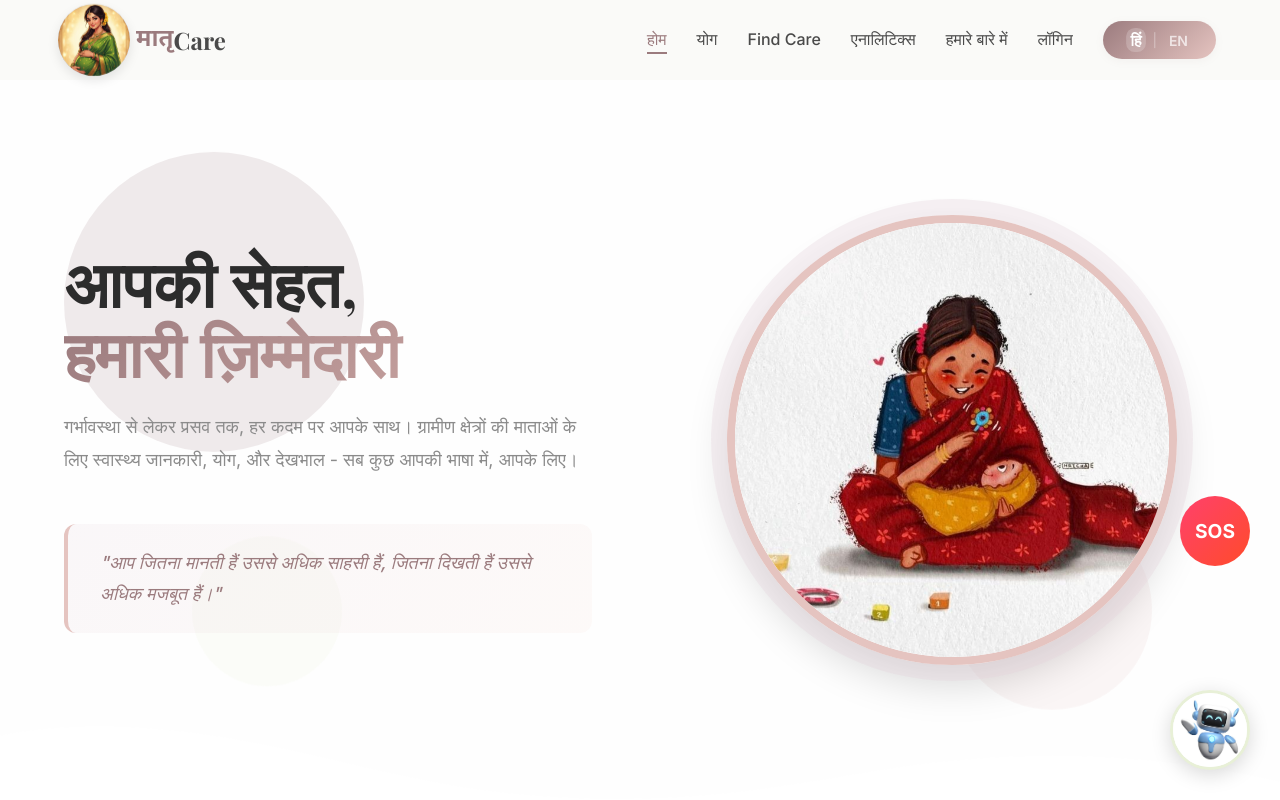
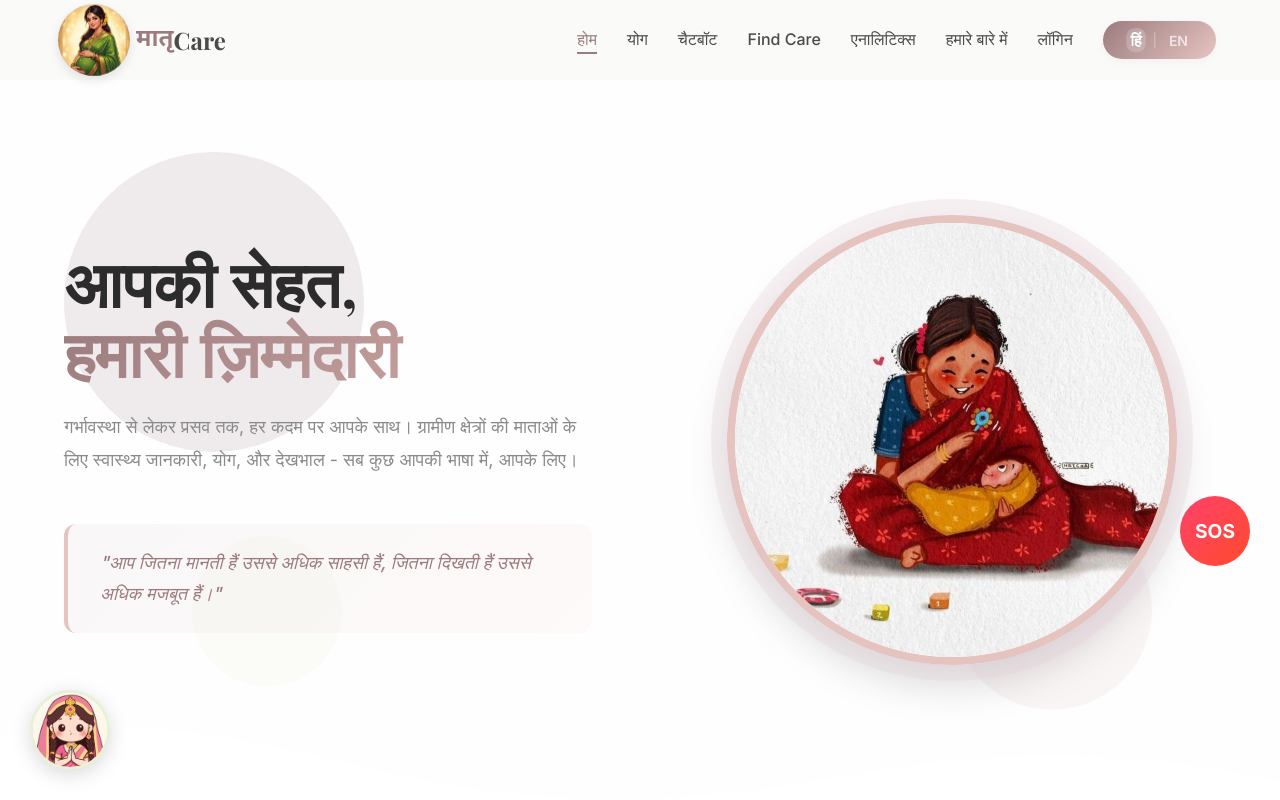
Before and after one commit to khushiiikk/MatriCare, a React (Vite) app: page / in a window 1280 px wide. Shown: the top 800 px of the page. Built offline with nearby package versions, Linux system fonts and the light colour scheme; no server answers.

Commit message:
Update chatbot image and add to navbar

```diff
--- a/src/App.jsx
+++ b/src/App.jsx
@@ -14,6 +14,7 @@ import Trimester2 from './pages/Trimester2';
 
 import Trimester3 from './pages/Trimester3';
 import SOSButton from './components/SOSButton';
+import FloatingRobot from './components/FloatingRobot';
 import FindCare from './pages/FindCare';
 import Analytics from './pages/Analytics';
 import './index.css';
@@ -84,6 +85,7 @@ function App() {
                             <Route path="/trimester3" element={<Trimester3 />} />
                             <Route path="/find-care" element={<FindCare />} />
                         </Routes>
+                        <FloatingRobot />
                         <SOSButton />
                     </div>
                 </Router>
--- a/src/components/FloatingRobot.css
+++ b/src/components/FloatingRobot.css
@@ -1,7 +1,7 @@
 .floating-robot-container {
     position: fixed;
     bottom: 30px;
-    right: 30px;
+    left: 30px;
     width: 80px;
     height: 80px;
     background: white;
@@ -31,7 +31,8 @@
 
 .robot-tooltip {
     position: absolute;
-    right: 90px;
+    left: 90px;
+    right: auto;
     top: 50%;
     transform: translateY(-50%) translateX(10px);
     background: white;
--- a/src/components/FloatingRobot.jsx
+++ b/src/components/FloatingRobot.jsx
@@ -1,6 +1,6 @@
 import React from 'react';
 import { useNavigate } from 'react-router-dom';
-import chatbotLogo from '../assets/chatbot-logo.jpg';
+import cuteMotherImg from '../assets/cute-mother.jpg';
 import './FloatingRobot.css';
 
 const FloatingRobot = () => {
@@ -10,7 +10,7 @@ const FloatingRobot = () => {
         <div className="floating-robot-container" onClick={() => navigate('/chatbot')}>
             <div className="robot-wrapper" style={{ width: '100%', height: '100%' }}>
                 <img
-                    src={chatbotLogo}
+                    src={cuteMotherImg}
                     alt="Chatbot"
                     style={{ width: '100%', height: '100%', objectFit: 'cover' }}
                 />
--- a/src/components/Navbar.jsx
+++ b/src/components/Navbar.jsx
@@ -106,7 +106,14 @@ const Navbar = () => {
                             </a>
                         </li>
 
-                        {/* CHATBOT LINK ADDED HERE */}
+                        {/* Chatbot Link */}
+                        <li>
+                            <Link to="/chatbot" className={`navbar-link ${isActive('/chatbot') ? 'active' : ''}`}>
+                                {t.chatbot}
+                            </Link>
+                        </li>
+
+                        {/* Find Care Link */}
                         <li>
                             <Link to="/find-care" className={`navbar-link ${isActive('/find-care') ? 'active' : ''}`}>
                                 Find Care
@@ -177,6 +184,13 @@ const Navbar = () => {
                                 {t.yoga}
                             </a>
                         </li>
+
+                        <li>
+                            <Link to="/chatbot" className="mobile-menu-link" onClick={() => setIsMobileMenuOpen(false)}>
+                                {t.chatbot}
+                            </Link>
+                        </li>
+
                         <li>
                             <Link to="/analytics" className="mobile-menu-link" onClick={() => setIsMobileMenuOpen(false)}>
                                 {t.analytics}
--- a/src/components/Robot.jsx
+++ b/src/components/Robot.jsx
@@ -1,6 +1,6 @@
 import React from 'react';
 import './Robot.css';
-import chatbotLogo from '../assets/chatbot-logo-new.png';
+import defaultAvatar from '../assets/cute-mother.jpg';
 
 const Robot = ({ mood = 'happy', scale = 1, className = '', imageSrc }) => {
     return (
@@ -8,7 +8,7 @@ const Robot = ({ mood = 'happy', scale = 1, className = '', imageSrc }) => {
             className={`robot-container image-mode ${mood} ${className}`}
             style={{ transform: `scale(${scale})` }}
         >
-            <img src={imageSrc || chatbotLogo} alt="Assistant" className="robot-img" />
+            <img src={imageSrc || defaultAvatar} alt="Assistant" className="robot-img" />
         </div>
     );
 };
--- a/src/pages/Home.jsx
+++ b/src/pages/Home.jsx
@@ -2,7 +2,6 @@ import React, { useState, useEffect } from 'react';
 import { useNavigate } from 'react-router-dom';
 import { useLanguage } from '../context/LanguageContext';
 import { translations } from '../translations/translations';
-import FloatingRobot from '../components/FloatingRobot';
 import './Home.css';
 
 const Home = () => {
@@ -179,7 +178,6 @@ const Home = () => {
                 </div>
             </section>
             {/* Floating Elements */}
-            <FloatingRobot />
         </div>
     );
 };
--- a/src/pages/Login.jsx
+++ b/src/pages/Login.jsx
@@ -6,7 +6,6 @@ import { translations } from '../translations/translations';
 import { validateMobile, validateName, validateAge, validateOTP } from '../utils/validation';
 import { formatDateForInput } from '../utils/dateUtils';
 import Robot from '../components/Robot';
-import matricareLogo from '../assets/matricare-logo.png';
 import './Login.css';
 
 const Login = () => {
@@ -391,7 +390,7 @@ const Login = () => {
                 <div className={`welcome-section ${isLoginMode ? 'login-bg' : 'signup-bg'}`}>
                     <div className="welcome-content">
                         {/* Character Animation */}
-                        <Robot mood={robotMood} imageSrc={matricareLogo} />
+                        <Robot mood={robotMood} />
 
                         <h2 className="welcome-title">
                             {isLoginMode ? t.helloMom : t.welcomeTitle}
--- a/src/translations/translations.js
+++ b/src/translations/translations.js
@@ -6,7 +6,8 @@ export const translations = {
             yoga: 'Yoga',
             login: 'Login',
             about: 'About',
-            analytics: 'Analytics'
+            analytics: 'Analytics',
+            chatbot: 'Chatbot'
         },
 
         // Hero Section
@@ -424,7 +425,8 @@ export const translations = {
             yoga: 'योग',
             login: 'लॉगिन',
             about: 'हमारे बारे में',
-            analytics: 'एनालिटिक्स'
+            analytics: 'एनालिटिक्स',
+            chatbot: 'चैटबॉट'
         },
 
         // Hero Section
```
Also changed, not shown: src/assets/cute-mother.jpg (added).
